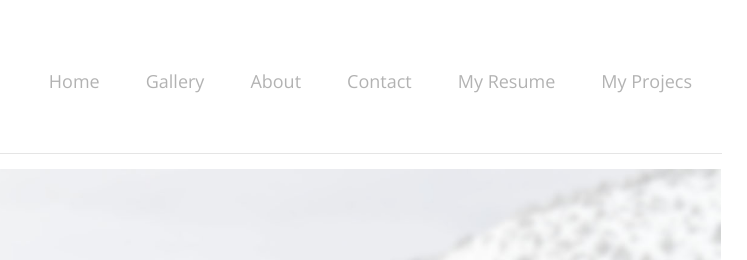
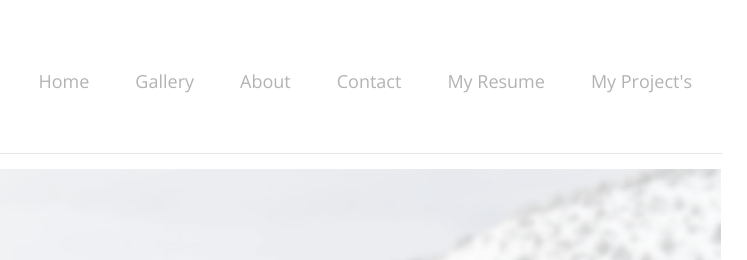
Before and after one commit to AjayGautam1199/AG-Gallary, a plain HTML site: page index.html in a window 1280 px wide. Shown: the top 260 px of the page, 494-1241 px from the left. Drawn offline with nearby package versions, Linux system fonts and the light colour scheme.

Commit message:
Update index.html

```diff
--- a/index.html
+++ b/index.html
@@ -51,7 +51,7 @@ Sigma Template
                       <a class="nav-link external" href="https://ajaygautam1199.github.io" target="_parent">My Resume</a>
                     </li>
 		    <li class="nav-item">
-                      <a class="nav-link external" href="https://ajaygautam1199.github.io/My-Projects/" target="_parent">My Projecs</a>
+                      <a class="nav-link external" href="https://ajaygautam1199.github.io/My-Projects/" target="_parent">My Project's</a>
                     </li>
                   </ul>
                 </nav>
```
